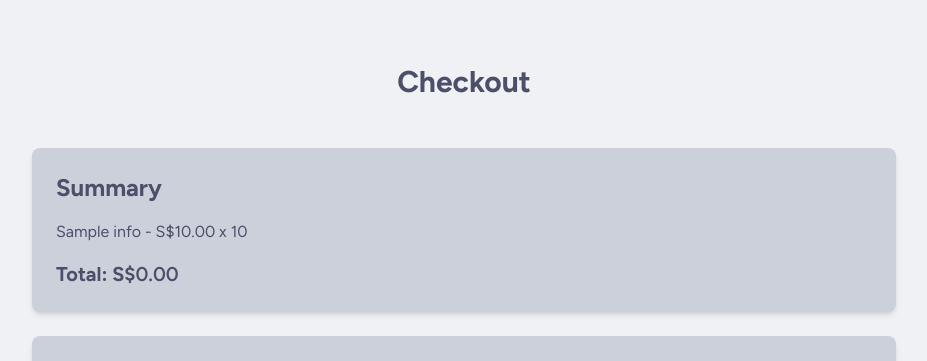
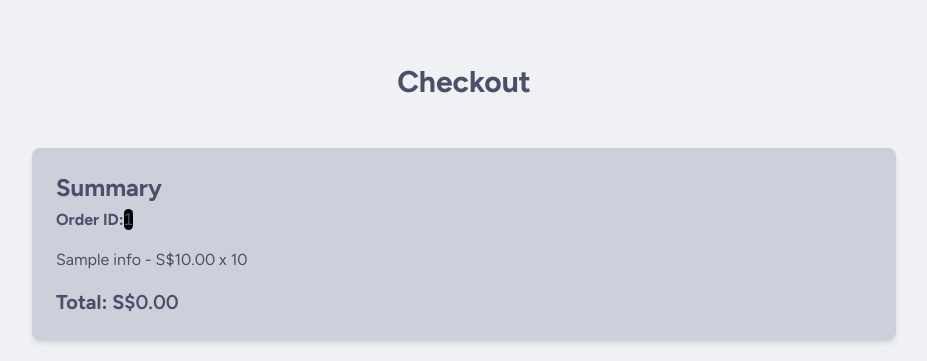
Before and after one commit to thaddeuskkr/pay2live, a Flask app: template templates/checkout.html in a window 1280 px wide. Shown: the part 64-425 px from the top of the page, without its empty margins (176-1103 px from the left). Run offline with Flask 3, Linux system fonts and the light colour scheme; the template is opened without the code that fills it: most values are stand-ins (such as "Sample title", 1, 10 or a date in 2020); parts of the project's set-up code (start-up, migrations or seed data) failed here and were passed over.

Commit message:
feat: display order id
Signed-off-by: Thaddeus Kuah <tk@tkkr.dev>

```diff
--- a/routes/checkout.py
+++ b/routes/checkout.py
@@ -16,6 +16,7 @@ def checkout_route(id: str):
         "checkout.html",
         current_page="checkout",
         user=user,
+        order_id=str(order["_id"]),
         order_items=order["items"],
         subtotal=order["total"],
     )
--- a/templates/checkout.html
+++ b/templates/checkout.html
@@ -11,7 +11,11 @@
             <h1 class="mb-4 pt-16 text-center text-3xl font-bold text-text">Checkout</h1>
             <div class="container mx-auto px-4 py-8">
                 <div class="rounded-lg bg-surface0 p-6 shadow-md">
-                    <h2 class="mb-4 text-2xl font-bold">Summary</h2>
+                    <h2 class="mb-1 text-2xl font-bold">Summary</h2>
+                    <div class="mb-4">
+                        <span class="font-bold">Order ID:</span
+                        ><code class="mx-1.5 rounded-md bg-black bg-opacity-35 px-1 text-pink">{{ order_id }}</code>
+                    </div>
                     <ul id="cart-items" class="mb-4">
                         {% for item in order_items %}
                         <li class="mb-2 flex items-center justify-between">
```
